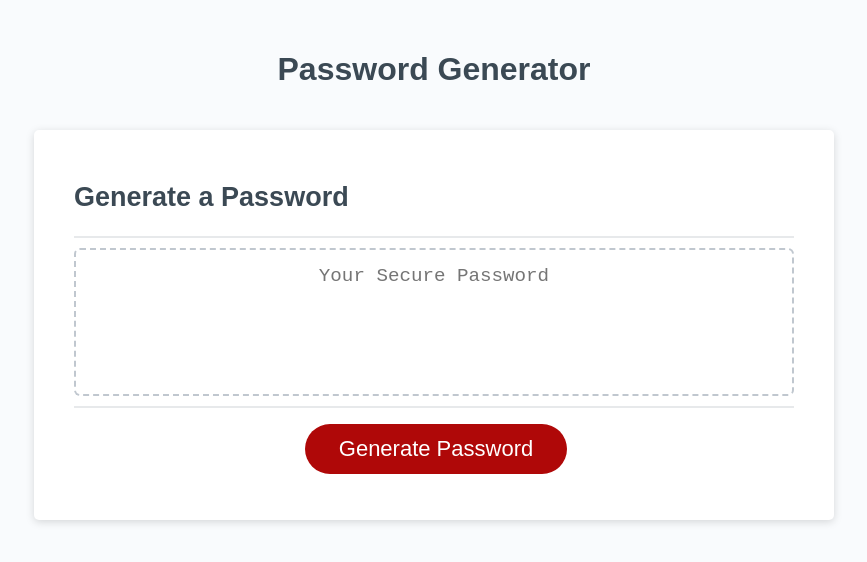
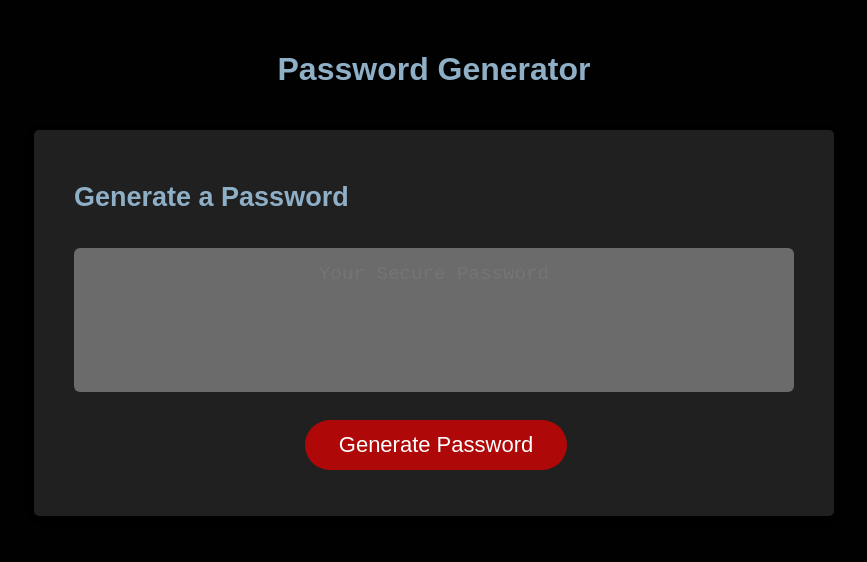
Before and after one commit to v1ct0r14m/password-generator, a plain HTML site: page develop/index.html in a window 1280 px wide. Shown: the whole page, without its empty margins (206-1073 px from the left). Drawn offline with Linux system fonts and the light colour scheme.

Commit message:
changed style to be easier on eyes and screens, still haven't figured out character length problem

```diff
--- a/develop/script.js
+++ b/develop/script.js
@@ -90,7 +90,7 @@ function generatePassword() {
             var lower = pwdGenerated.lowercase[Math.floor(Math.random() * 26)]
             result = result + lower;
 
-            pwdGenerated.passwordLength++;
+            pwdGenerated.passwordLength;
 
           }
 
--- a/develop/style.css
+++ b/develop/style.css
@@ -14,7 +14,7 @@ body,
 
 body {
   font-family: sans-serif;
-  background-color: #f9fbfd;
+  background-color: #010101;
 }
 
 .wrapper {
@@ -27,15 +27,15 @@ header {
   text-align: center;
   padding: 20px;
   padding-top: 0px;
-  color: hsl(206, 17%, 28%);
+  color: hsl(206, 33%, 67%);
 }
 
 .card {
-  background-color: hsl(0, 0%, 100%);
+  background-color: #202020;
   border-radius: 5px;
   border-width: 1px;
   box-shadow: rgba(0, 0, 0, 0.15) 0px 2px 8px 0px;
-  color: hsl(206, 17%, 28%);
+  color: hsl(206, 33%, 67%);
   font-size: 18px;
   margin: 0 auto;
   max-width: 800px;
@@ -46,7 +46,6 @@ header {
   content: " ";
   display: block;
   width: 100%;
-  background: #e7e9eb;
   height: 2px;
 }
 
@@ -62,7 +61,6 @@ header {
   content: " ";
   display: block;
   width: 100%;
-  background: #e7e9eb;
   height: 2px;
 }
 
@@ -112,7 +110,9 @@ button[disabled] {
   text-align: center;
   margin-top: 10px;
   margin-bottom: 10px;
-  border: 2px dashed #c0c7cf;
+  /*border: 2px dashed #c0c7cf;*/
+  background-color: #6b6b6b;
+  color: hsl(0, 0%, 100%);
   border-radius: 6px;
   resize: none;
   overflow: hidden;
```
